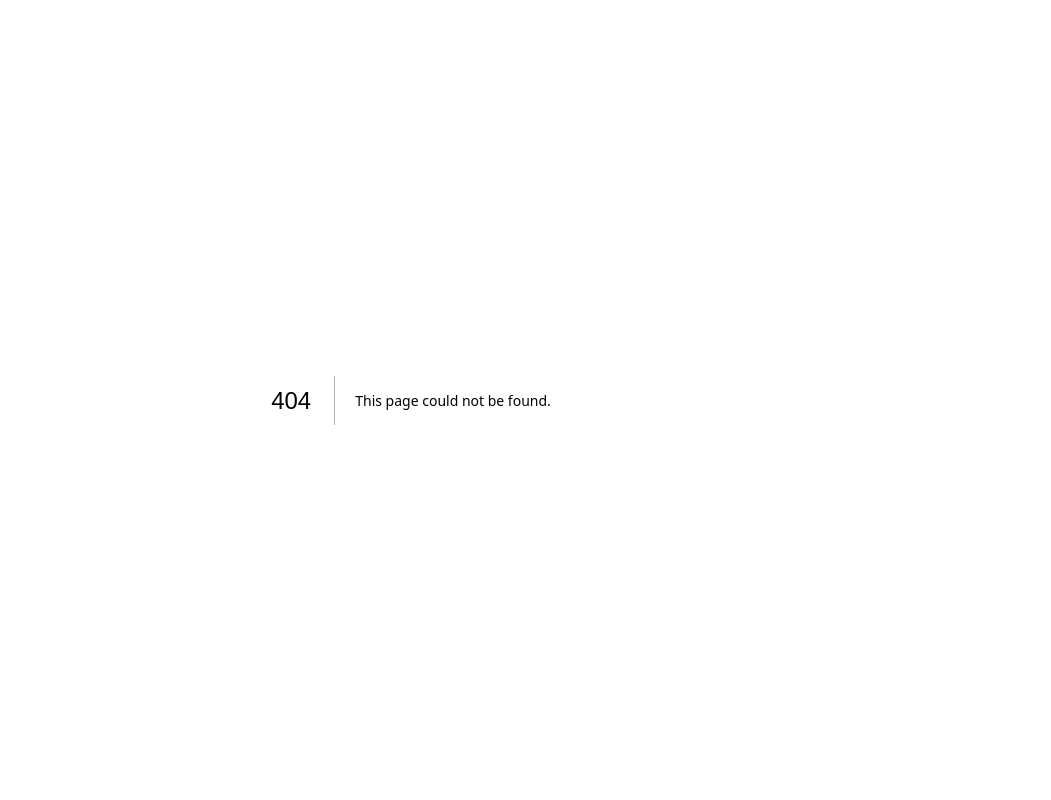
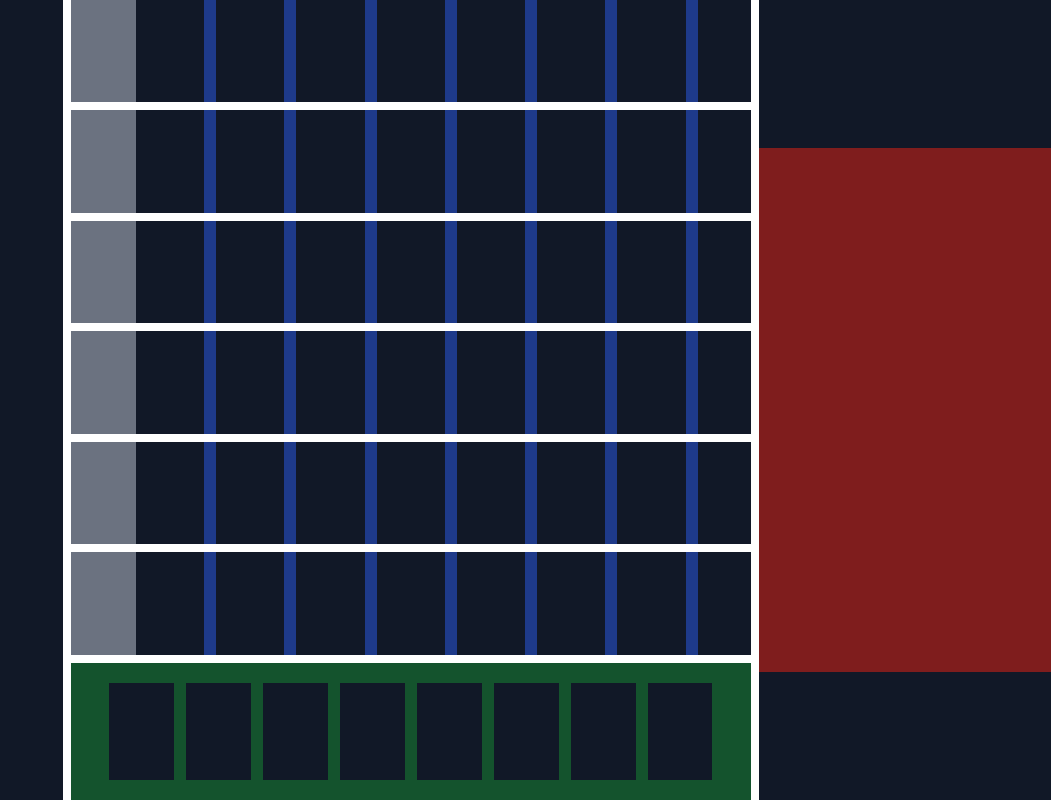
Before and after one commit to netspie/db-gwent, a Next.js app in the folder src/dbgwent-gameplay-client/: page /games/1 in a window 1280 px wide. Before the commit this address had no page. Shown: the whole page, without its empty margins (229-1280 px from the left). Built offline with nearby package versions, Linux system fonts and the light colour scheme.

Commit message:
Add initial board layout

```diff
--- /dev/null
+++ b/src/dbgwent-gameplay-client/src/app/games/[id]/page.tsx
@@ -0,0 +1,109 @@
+
+export default function Game() {
+  return (
+    <div className="flex w-full min-h-full justify-center gap-2">
+      <div className="w-[550px] min-h-full bg-gray-900 hidden xl:block"></div>
+      <div className="flex flex-col items-center justify-center gap-2 w-full">
+          <div className="flex bg-blue-900 w-full h-full overflow-auto">
+            <div className="bg-gray-500 min-w-[80px] h-full hidden md:flex"></div>
+            <div className="flex gap-1 md:gap-3 bg-blue-900 w-full h-full justify-center">
+              <div className="bg-gray-900 min-h-full" style={{ aspectRatio: 1 / 1.5 }}></div>
+              <div className="bg-gray-900 min-h-full" style={{ aspectRatio: 1 / 1.5 }}></div>
+              <div className="bg-gray-900 min-h-full" style={{ aspectRatio: 1 / 1.5 }}></div>
+              <div className="bg-gray-900 min-h-full" style={{ aspectRatio: 1 / 1.5 }}></div>
+              <div className="bg-gray-900 min-h-full" style={{ aspectRatio: 1 / 1.5 }}></div>
+              <div className="bg-gray-900 min-h-full" style={{ aspectRatio: 1 / 1.5 }}></div>
+              <div className="bg-gray-900 min-h-full" style={{ aspectRatio: 1 / 1.5 }}></div>
+              <div className="bg-gray-900 min-h-full" style={{ aspectRatio: 1 / 1.5 }}></div>
+              <div className="bg-gray-900 min-h-full" style={{ aspectRatio: 1 / 1.5 }}></div>
+            </div>
+          </div>
+          <div className="flex bg-blue-900 w-full h-full overflow-auto">
+            <div className="bg-gray-500 min-w-[80px] h-full hidden md:flex"></div>
+            <div className="flex gap-1 md:gap-3 bg-blue-900 w-full h-full justify-center">
+              <div className="bg-gray-900 min-h-full" style={{ aspectRatio: 1 / 1.5 }}></div>
+              <div className="bg-gray-900 min-h-full" style={{ aspectRatio: 1 / 1.5 }}></div>
+              <div className="bg-gray-900 min-h-full" style={{ aspectRatio: 1 / 1.5 }}></div>
+              <div className="bg-gray-900 min-h-full" style={{ aspectRatio: 1 / 1.5 }}></div>
+              <div className="bg-gray-900 min-h-full" style={{ aspectRatio: 1 / 1.5 }}></div>
+              <div className="bg-gray-900 min-h-full" style={{ aspectRatio: 1 / 1.5 }}></div>
+              <div className="bg-gray-900 min-h-full" style={{ aspectRatio: 1 / 1.5 }}></div>
+              <div className="bg-gray-900 min-h-full" style={{ aspectRatio: 1 / 1.5 }}></div>
+              <div className="bg-gray-900 min-h-full" style={{ aspectRatio: 1 / 1.5 }}></div>
+            </div>
+          </div>
+          <div className="flex bg-blue-900 w-full h-full overflow-auto">
+            <div className="bg-gray-500 min-w-[80px] h-full hidden md:flex"></div>
+            <div className="flex gap-1 md:gap-3 bg-blue-900 w-full h-full justify-center">
+              <div className="bg-gray-900 min-h-full" style={{ aspectRatio: 1 / 1.5 }}></div>
+              <div className="bg-gray-900 min-h-full" style={{ aspectRatio: 1 / 1.5 }}></div>
+              <div className="bg-gray-900 min-h-full" style={{ aspectRatio: 1 / 1.5 }}></div>
+              <div className="bg-gray-900 min-h-full" style={{ aspectRatio: 1 / 1.5 }}></div>
+              <div className="bg-gray-900 min-h-full" style={{ aspectRatio: 1 / 1.5 }}></div>
+              <div className="bg-gray-900 min-h-full" style={{ aspectRatio: 1 / 1.5 }}></div>
+              <div className="bg-gray-900 min-h-full" style={{ aspectRatio: 1 / 1.5 }}></div>
+              <div className="bg-gray-900 min-h-full" style={{ aspectRatio: 1 / 1.5 }}></div>
+              <div className="bg-gray-900 min-h-full" style={{ aspectRatio: 1 / 1.5 }}></div>
+            </div>
+          </div>
+          <div className="flex bg-blue-900 w-full h-full overflow-auto">
+            <div className="bg-gray-500 min-w-[80px] h-full hidden md:flex"></div>
+            <div className="flex gap-1 md:gap-3 bg-blue-900 w-full h-full justify-center">
+              <div className="bg-gray-900 min-h-full" style={{ aspectRatio: 1 / 1.5 }}></div>
+              <div className="bg-gray-900 min-h-full" style={{ aspectRatio: 1 / 1.5 }}></div>
+              <div className="bg-gray-900 min-h-full" style={{ aspectRatio: 1 / 1.5 }}></div>
+              <div className="bg-gray-900 min-h-full" style={{ aspectRatio: 1 / 1.5 }}></div>
+              <div className="bg-gray-900 min-h-full" style={{ aspectRatio: 1 / 1.5 }}></div>
+              <div className="bg-gray-900 min-h-full" style={{ aspectRatio: 1 / 1.5 }}></div>
+              <div className="bg-gray-900 min-h-full" style={{ aspectRatio: 1 / 1.5 }}></div>
+              <div className="bg-gray-900 min-h-full" style={{ aspectRatio: 1 / 1.5 }}></div>
+              <div className="bg-gray-900 min-h-full" style={{ aspectRatio: 1 / 1.5 }}></div>
+            </div>
+          </div>
+          <div className="flex bg-blue-900 w-full h-full overflow-auto">
+            <div className="bg-gray-500 min-w-[80px] h-full hidden md:flex"></div>
+            <div className="flex gap-1 md:gap-3 bg-blue-900 w-full h-full justify-center">
+              <div className="bg-gray-900 min-h-full" style={{ aspectRatio: 1 / 1.5 }}></div>
+              <div className="bg-gray-900 min-h-full" style={{ aspectRatio: 1 / 1.5 }}></div>
+              <div className="bg-gray-900 min-h-full" style={{ aspectRatio: 1 / 1.5 }}></div>
+              <div className="bg-gray-900 min-h-full" style={{ aspectRatio: 1 / 1.5 }}></div>
+              <div className="bg-gray-900 min-h-full" style={{ aspectRatio: 1 / 1.5 }}></div>
+              <div className="bg-gray-900 min-h-full" style={{ aspectRatio: 1 / 1.5 }}></div>
+              <div className="bg-gray-900 min-h-full" style={{ aspectRatio: 1 / 1.5 }}></div>
+              <div className="bg-gray-900 min-h-full" style={{ aspectRatio: 1 / 1.5 }}></div>
+              <div className="bg-gray-900 min-h-full" style={{ aspectRatio: 1 / 1.5 }}></div>
+            </div>
+          </div>
+          <div className="flex bg-blue-900 w-full h-full overflow-auto">
+            <div className="bg-gray-500 min-w-[80px] h-full hidden md:flex"></div>
+            <div className="flex gap-1 md:gap-3 bg-blue-900 w-full h-full justify-center">
+              <div className="bg-gray-900 min-h-full" style={{ aspectRatio: 1 / 1.5 }}></div>
+              <div className="bg-gray-900 min-h-full" style={{ aspectRatio: 1 / 1.5 }}></div>
+              <div className="bg-gray-900 min-h-full" style={{ aspectRatio: 1 / 1.5 }}></div>
+              <div className="bg-gray-900 min-h-full" style={{ aspectRatio: 1 / 1.5 }}></div>
+              <div className="bg-gray-900 min-h-full" style={{ aspectRatio: 1 / 1.5 }}></div>
+              <div className="bg-gray-900 min-h-full" style={{ aspectRatio: 1 / 1.5 }}></div>
+              <div className="bg-gray-900 min-h-full" style={{ aspectRatio: 1 / 1.5 }}></div>
+              <div className="bg-gray-900 min-h-full" style={{ aspectRatio: 1 / 1.5 }}></div>
+              <div className="bg-gray-900 min-h-full" style={{ aspectRatio: 1 / 1.5 }}></div>
+            </div>
+          </div>
+          <div className="flex gap-1 md:gap-3 justify-center bg-green-900 w-full h-full md:p-5 overflow-auto">
+            <div className="bg-gray-900 min-h-full" style={{ aspectRatio: 1 / 1.5 }}></div>
+            <div className="bg-gray-900 min-h-full" style={{ aspectRatio: 1 / 1.5 }}></div>
+            <div className="bg-gray-900 min-h-full" style={{ aspectRatio: 1 / 1.5 }}></div>
+            <div className="bg-gray-900 min-h-full" style={{ aspectRatio: 1 / 1.5 }}></div>
+            <div className="bg-gray-900 min-h-full" style={{ aspectRatio: 1 / 1.5 }}></div>
+            <div className="bg-gray-900 min-h-full" style={{ aspectRatio: 1 / 1.5 }}></div>
+            <div className="bg-gray-900 min-h-full" style={{ aspectRatio: 1 / 1.5 }}></div>
+            <div className="bg-gray-900 min-h-full" style={{ aspectRatio: 1 / 1.5 }}></div>
+          </div>
+      </div>
+      <div className="min-h-full flex-col w-[550px] bg-red-900 hidden xl:flex">
+          <div className="bg-gray-900 w-full h-[225px]"></div>
+          <div className="w-full h-full"></div>
+          <div className="bg-gray-900 w-full h-[195px]"></div>
+      </div>
+    </div>
+  )
+}
--- a/src/dbgwent-gameplay-client/src/app/games/page.tsx
+++ b/src/dbgwent-gameplay-client/src/app/games/page.tsx
@@ -16,8 +16,10 @@ export default async function Games({params}: any) {
 
   return (
     <>
-    <div>
-      <h1>{game.name}</h1>
+    <div className="flex items-center">
+      <div className="">
+        <h1>{game.name}</h1>
+      </div>
     </div>
     </>
   )
--- a/src/dbgwent-gameplay-client/src/app/layout.tsx
+++ b/src/dbgwent-gameplay-client/src/app/layout.tsx
@@ -15,9 +15,13 @@ export default function RootLayout({
 }: {
   children: React.ReactNode
 }) {
+
+  const htmlClass = `min-h-full h-full`
+  const bodyClass = `${inter.className} min-h-full h-full`
+
   return (
-    <html lang="en">
-      <body className={inter.className}>
+    <html lang="en" className={htmlClass}>
+      <body className={bodyClass}>
         <AppWrapper>
           {children}
         </AppWrapper>
--- a/src/dbgwent-gameplay-client/src/app/page.tsx
+++ b/src/dbgwent-gameplay-client/src/app/page.tsx
@@ -32,7 +32,6 @@ export default function Home() {
   }
 
   async function savePost(data: FormData) {
-    'use server'
 
     const title = data.get('title')
     const description = data.get('description')
@@ -40,8 +39,14 @@ export default function Home() {
     const response = await fetch('http://localhost:3000/api/games',
     {
       method: 'POST',
-      body: JSON.stringify({ title, description })
+      body: JSON.stringify({ title, description }),
+      cache: 'no-cache'
     })
+
+    if (response.ok) {
+      const posts = await response.json()
+      console.log(posts)
+    }
   }
 
   return (
```
